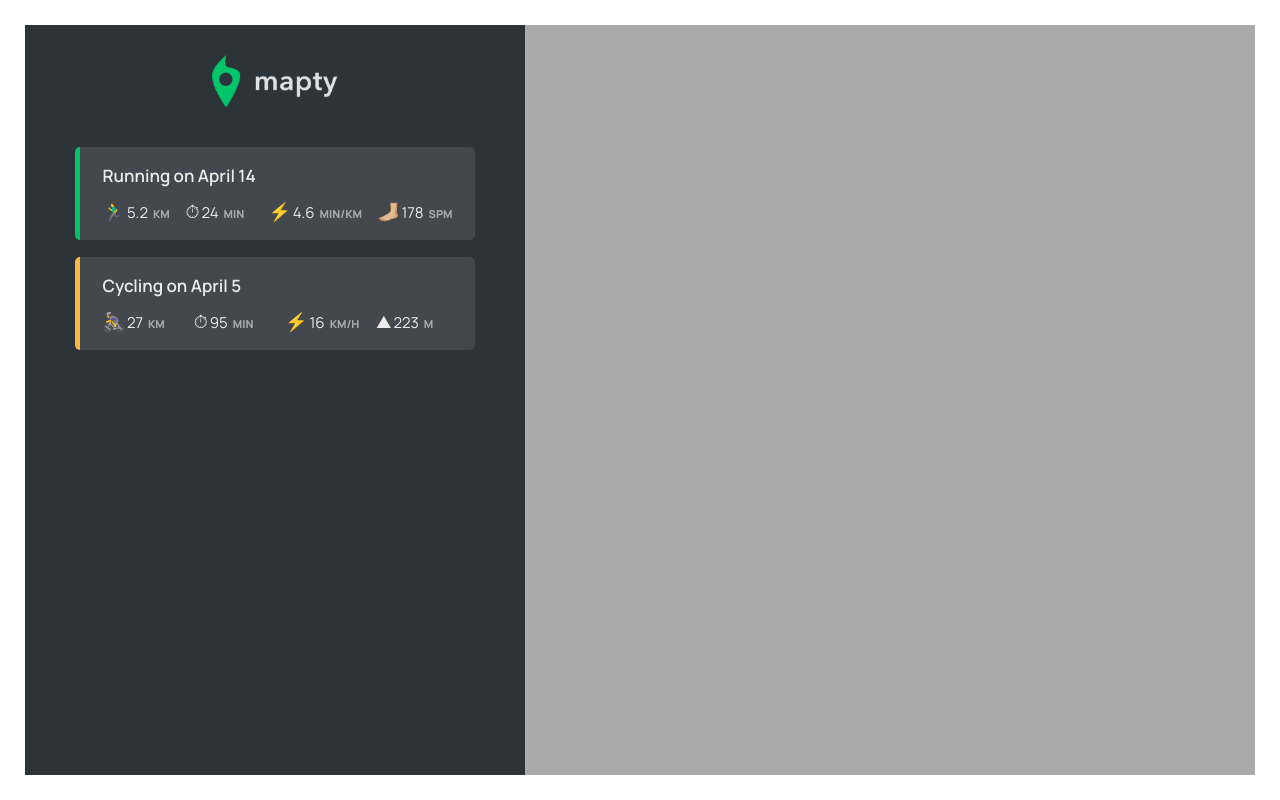
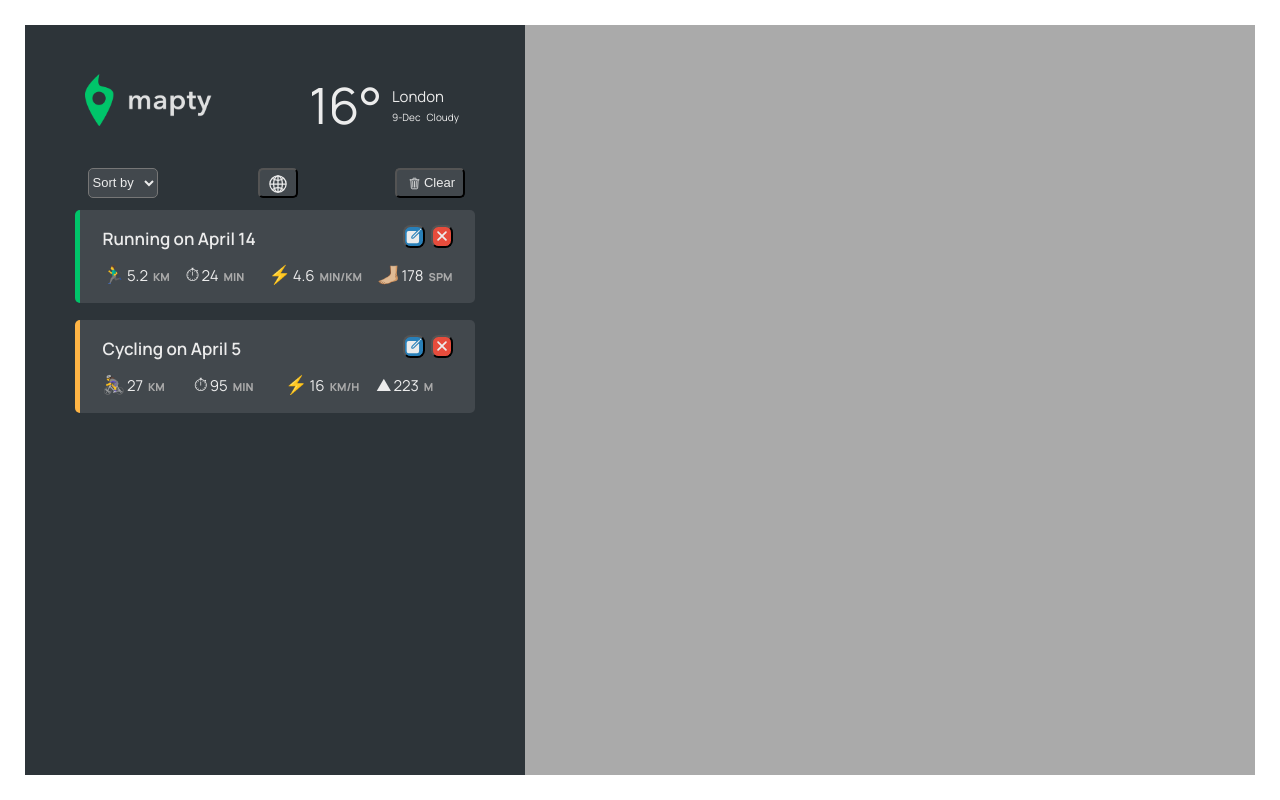
Before and after one commit to kaungmyatpaing21/workout-tracker, a plain HTML site: page index.html in a window 1280 px wide. Drawn offline with nearby package versions, Linux system fonts and the light colour scheme.

Commit message:
adding additional features to UI: weather, clearAll, delete, update, sorting and global scope map

```diff
--- a/index.html
+++ b/index.html
@@ -11,7 +11,21 @@
       rel="stylesheet"
     />
 
+    <link
+      href="https://cdnjs.cloudflare.com/ajax/libs/font-awesome/6.1.1/css/all.min.css"
+      rel="stylesheet"
+    />
+
     <link rel="stylesheet" href="style.css" />
+
+    <script
+      type="module"
+      src="https://unpkg.com/ionicons@5.5.2/dist/ionicons/ionicons.esm.js"
+    ></script>
+    <script
+      nomodule
+      src="https://unpkg.com/ionicons@5.5.2/dist/ionicons/ionicons.js"
+    ></script>
 
     <link
       rel="stylesheet"
@@ -27,12 +41,40 @@
     ></script>
 
     <script defer src="script.js"></script>
-    <title>mapty // Map your workouts</title>
+    <title>Workout Tracker</title>
   </head>
   <body>
     <div class="sidebar">
-      <img src="images/logo.png" alt="Logo" class="logo" />
+      <div class="top__container">
+        <img src="images/logo.png" alt="Logo" class="logo" />
 
+        <div class="weather">
+          <div class="temperature">16<span>&#176;</span></div>
+          <div class="city">London</div>
+          <div class="status">9-Dec &nbsp; Cloudy</div>
+        </div>
+      </div>
+
+      <div class="command__bar">
+        <select class="sort hover__state" name="sorting__values">
+          <option selected="selected" hidden>Sort by</option>
+          <option value="distance">distance</option>
+          <option value="duration">duration</option>
+          <option value="pace">pace</option>
+          <option value="speed">speed</option>
+          <option value="cadence">cadence</option>
+          <option value="elevation">elevation</option>
+        </select>
+
+        <button class="global__scope hover__state">
+          <ion-icon name="globe-outline"></ion-icon>
+        </button>
+
+        <button class="clear__all hover__state">
+          <ion-icon class="clear__icon" name="trash-outline"></ion-icon
+          ><span>Clear</span>
+        </button>
+      </div>
       <ul class="workouts">
         <form class="form hidden">
           <div class="form__row">
@@ -71,7 +113,17 @@
         </form>
 
         <li class="workout workout--running" data-id="1234567890">
-          <h2 class="workout__title">Running on April 14</h2>
+          <div class="title__container">
+            <h2 class="workout__title">Running on April 14</h2>
+            <div class="icon__container">
+              <button class="button edit__btn hover__state">
+                <ion-icon class="icon edit__icon" name="create"></ion-icon>
+              </button>
+              <button class="button delete__btn hover__state">
+                <ion-icon class="icon" name="close"></ion-icon>
+              </button>
+            </div>
+          </div>
           <div class="workout__details">
             <span class="workout__icon">🏃‍♂️</span>
             <span class="workout__value">5.2</span>
@@ -95,7 +147,17 @@
         </li>
 
         <li class="workout workout--cycling" data-id="1234567891">
-          <h2 class="workout__title">Cycling on April 5</h2>
+          <div class="title__container">
+            <h2 class="workout__title">Cycling on April 5</h2>
+            <div class="icon__container">
+              <button class="button edit__btn">
+                <ion-icon class="icon edit__icon" name="create"></ion-icon>
+              </button>
+              <button class="button delete__btn">
+                <ion-icon class="icon" name="close"></ion-icon>
+              </button>
+            </div>
+          </div>
           <div class="workout__details">
             <span class="workout__icon">🚴‍♀️</span>
             <span class="workout__value">27</span>
--- a/script.js
+++ b/script.js
@@ -12,6 +12,7 @@ const inputElevation = document.querySelector(".form__input--elevation");
 class Workout {
   date = new Date();
   id = (Date.now() + "").slice(-10);
+  clicks = 0;
 
   constructor(coords, distance, duration) {
     // this.date = ...
@@ -28,6 +29,10 @@ class Workout {
     this.description = `${this.type[0].toUpperCase()}${this.type.slice(1)} on ${
       months[this.date.getMonth()]
     } ${this.date.getDate()}`;
+  }
+
+  click() {
+    this.clicks++;
   }
 }
 
@@ -63,6 +68,10 @@ class Cycling extends Workout {
   }
 }
 
+// const run1 = new Running([39, -12], 5.2, 24, 178);
+// const cycle1 = new Cycling([39, -12], 27, 95, 523);
+// console.log(run1, cycle1);
+
 /////////////////////////////////////////////////////////
 // ARCHITECTURE
 class App {
@@ -82,11 +91,12 @@ class App {
     form.addEventListener("submit", this._newWorkout.bind(this));
     inputType.addEventListener("change", this._toggleElevationField);
     containerWorkouts.addEventListener("click", this._moveToPopup.bind(this));
-    sidebar.addEventListener("click", this._hideForm);
     document.addEventListener(
       "keydown",
       function (e) {
-        if (e.key === "Escape") this._hideForm();
+        if (e.key === "Escape") {
+          this._hideForm();
+        }
       }.bind(this)
     );
   }
@@ -228,7 +238,17 @@ class App {
   _renderWorkout(workout) {
     let html = `
     <li class="workout workout--${workout.type}" data-id="${workout.id}">
-        <h2 class="workout__title">${workout.description}</h2>
+        <div class="title__container">
+            <h2 class="workout__title">${workout.description}</h2>
+            <div class="icon__container">
+              <button class="button edit__btn">
+                <ion-icon class="icon edit__icon" name="create"></ion-icon>
+              </button>
+              <button class="button delete__btn">
+                <ion-icon class="icon" name="close"></ion-icon>
+              </button>
+            </div>
+          </div>
         <div class="workout__details">
             <span class="workout__icon">${
               workout.type === "running" ? "🏃‍♂️" : "🚴🏻‍♀️"
@@ -293,6 +313,10 @@ class App {
         duration: 1,
       },
     });
+
+    // using the public interface
+    // for educational purpose only to show localstorage issue
+    // workout.click();
   }
 
   _setLocalStorage() {
--- a/style.css
+++ b/style.css
@@ -49,10 +49,99 @@ a:visited {
   flex-direction: column;
 }
 
+.top__container {
+  padding: 1rem 1rem;
+  display: flex;
+  flex-wrap: wrap;
+  flex-direction: row;
+  justify-content: space-between;
+}
+
 .logo {
   height: 5.2rem;
   align-self: center;
-  margin-bottom: 4rem;
+  margin-bottom: 1rem;
+}
+
+.weather {
+  display: grid;
+  grid-template-columns: 1fr 1fr;
+  column-gap: 1rem;
+}
+
+.temperature {
+  grid-row: span 3;
+  justify-content: center;
+  font-size: 5rem;
+  text-align: right;
+}
+
+.city {
+  font-size: 1.5rem;
+  margin-top: 2rem;
+  text-align: left;
+}
+
+.status {
+  grid-row: span 2;
+  margin-bottom: 2rem;
+  text-align: left;
+}
+
+.command__bar {
+  padding: 1rem 1rem;
+  display: flex;
+  flex-direction: row;
+  justify-content: space-between;
+  align-items: center;
+}
+
+.sort {
+  margin: 0.25rem;
+  width: 7rem;
+  padding: 0.5rem 0;
+  font-size: 1.3rem;
+  border-radius: 0.5rem;
+  height: 3rem;
+  background-color: var(--color-dark--2);
+  color: var(--color-light--2);
+  cursor: pointer;
+}
+
+.global__scope {
+  width: 4rem;
+  height: 3rem;
+  padding: 0.4rem 0;
+  font-size: 2rem;
+  border-radius: 0.5rem;
+  background-color: var(--color-dark--2);
+  color: var(--color-light--2);
+  cursor: pointer;
+}
+
+.clear__all {
+  display: inline-block;
+  width: 7rem;
+  font-size: 1.3rem;
+  background-color: var(--color-dark--2);
+  color: var(--color-light--2);
+  border-radius: 0.5rem;
+  cursor: pointer;
+  height: 3rem;
+}
+
+.hover__state:hover {
+  color: #00c46a;
+  transition: color 0.2s;
+}
+
+.clear__all span {
+  vertical-align: middle;
+}
+
+.clear__icon {
+  vertical-align: middle;
+  padding: 0 0.3rem;
 }
 
 .workouts {
@@ -71,7 +160,6 @@ a:visited {
   border-radius: 5px;
   padding: 1.5rem 2.25rem;
   margin-bottom: 1.75rem;
-  cursor: pointer;
 
   display: grid;
   grid-template-columns: 1fr 1fr 1fr 1fr;
@@ -84,10 +172,47 @@ a:visited {
   border-left: 5px solid var(--color-brand--1);
 }
 
+.title__container {
+  grid-column: 1 / -1;
+  display: flex;
+  justify-content: space-between;
+}
+.icon__container {
+  width: 5rem;
+  display: flex;
+  justify-content: space-between;
+}
+
+.button {
+  font-size: 1.8rem;
+  height: 2.3rem;
+  border-radius: 0.75rem;
+  cursor: pointer;
+}
+
+.edit__btn {
+  background-color: #2980b9;
+}
+
+.edit__btn:hover {
+  background-color: #25648e;
+}
+
+.delete__btn {
+  background-color: #e74c3c;
+}
+
+.delete__btn:hover {
+  background-color: #a81d1d;
+}
+
+.icon {
+  color: var(--color-light--2);
+}
+
 .workout__title {
   font-size: 1.7rem;
   font-weight: 600;
-  grid-column: 1 / -1;
 }
 
 .workout__details {
```
